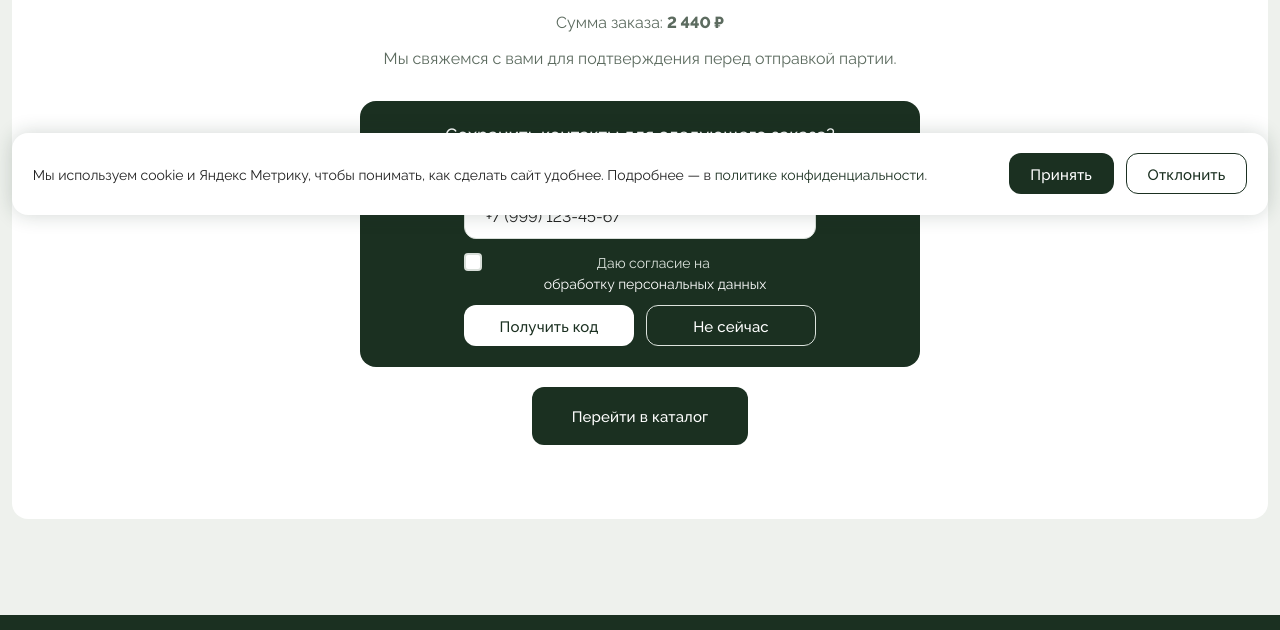
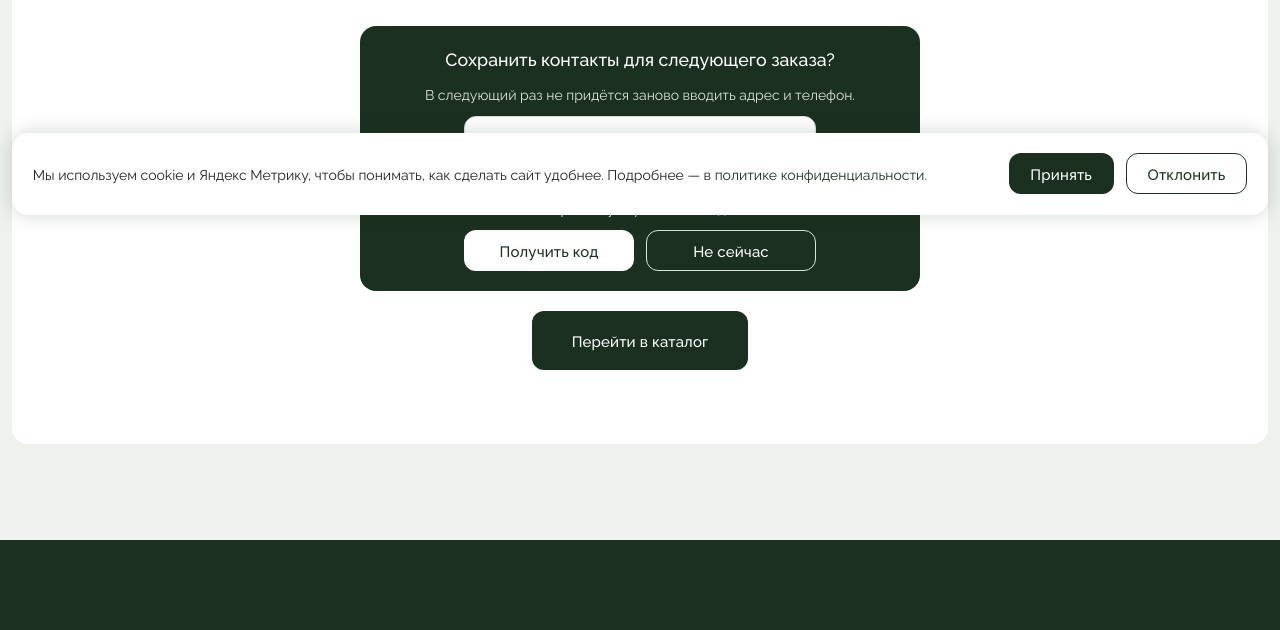
Before and after one commit to VMMcode/dukan-shop, a plain HTML site: page order-received.html in a window 1280 px wide. Shown: the part 564-1194 px from the top of the page. Drawn offline with Linux system fonts and the light colour scheme.

Commit message:
Заказ принят: уменьшен отступ между хлебными крошками и плашкой
Co-Authored-By: Claude Sonnet 5.5 <noreply@anthropic.com>

```diff
--- a/css/checkout.css
+++ b/css/checkout.css
@@ -210,7 +210,7 @@
 
 /* --- Экран "Заказ принят" --- */
 .order-success {
-  padding: var(--space-2xl) 0;
+  padding: var(--space-md) 0 var(--space-2xl);
 }
 
 .order-success__inner {
```
